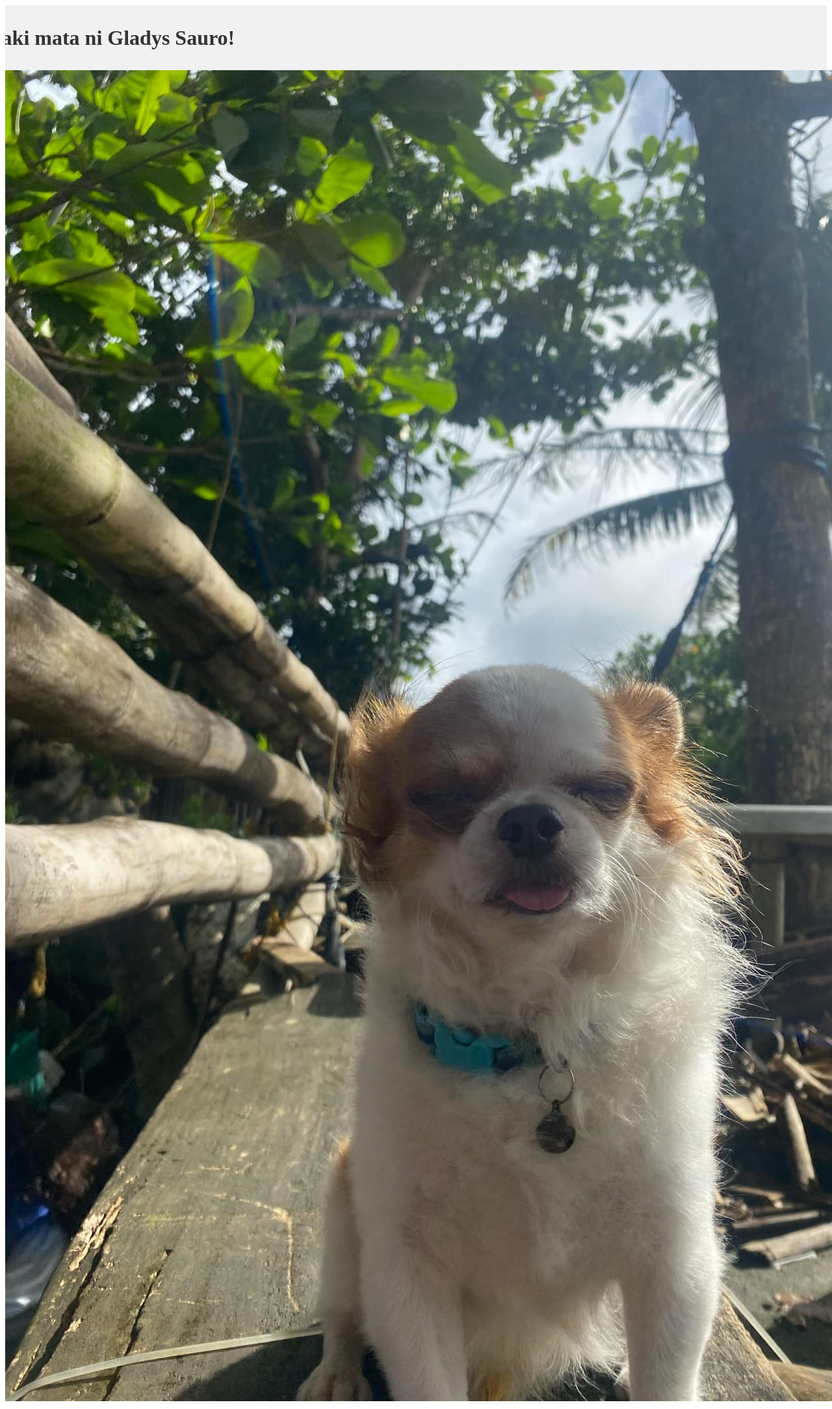
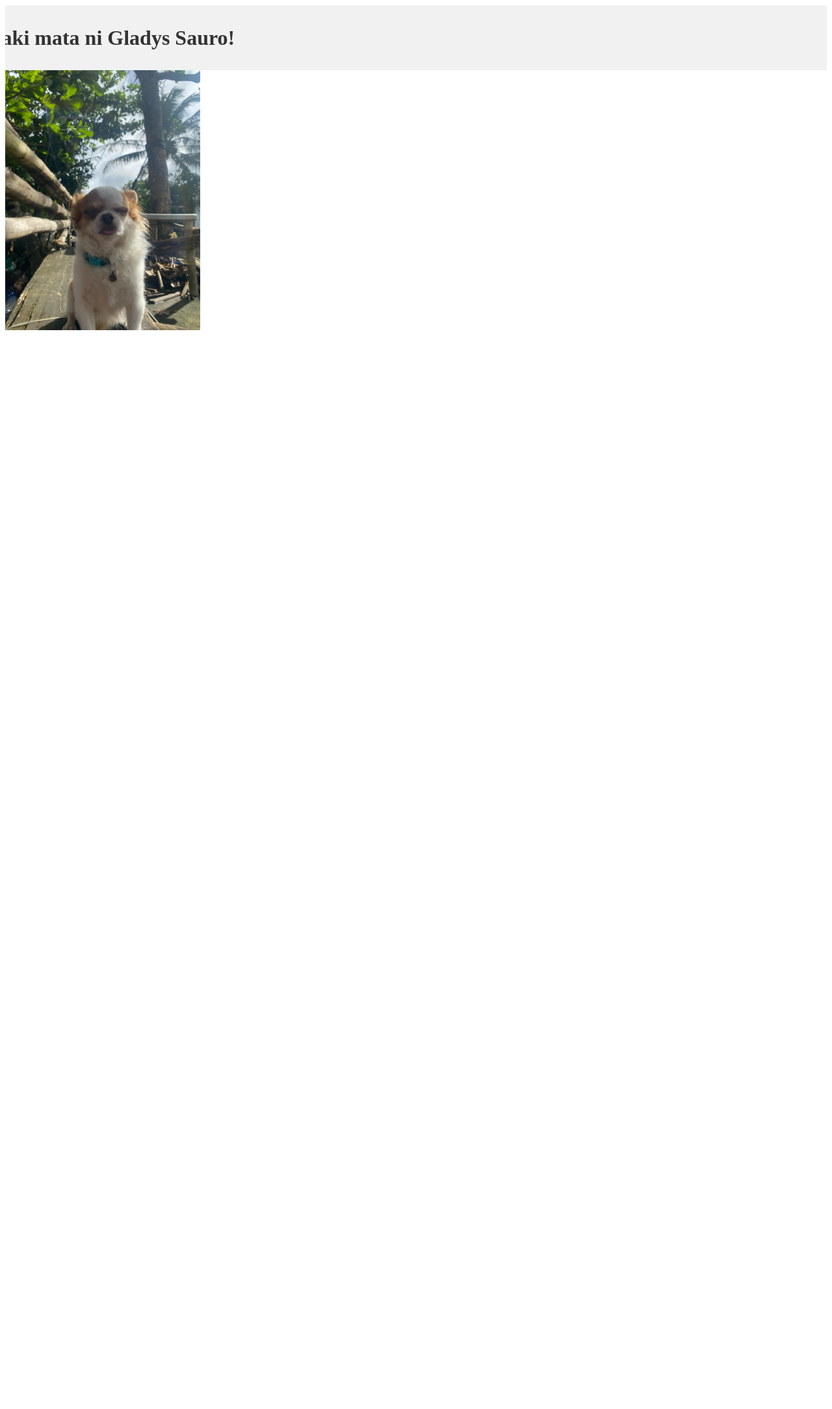
Before and after one commit to kjesguerra/portfolio, a PHP site: page / in a window 1280 px wide; the page is wider, and only the part inside the window is pictured. Shown: that part at 65% size. After the commit the page ends 508 px from the top of that part, so only its background shows below. Run offline with PHP 8.4, Linux system fonts and the light colour scheme.

Commit message:
Update style.css

```diff
--- a/style.css
+++ b/style.css
@@ -4,7 +4,9 @@ body {
   overflow: hidden;
   font-family: Arial, sans-serif;
 }
-
+img {
+    max-width: 300px;
+}
 .marquee-container {
   position: relative;
   width: 100%;
```
